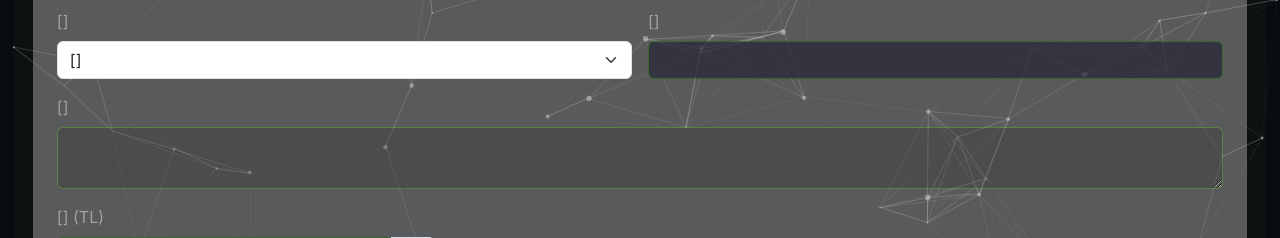
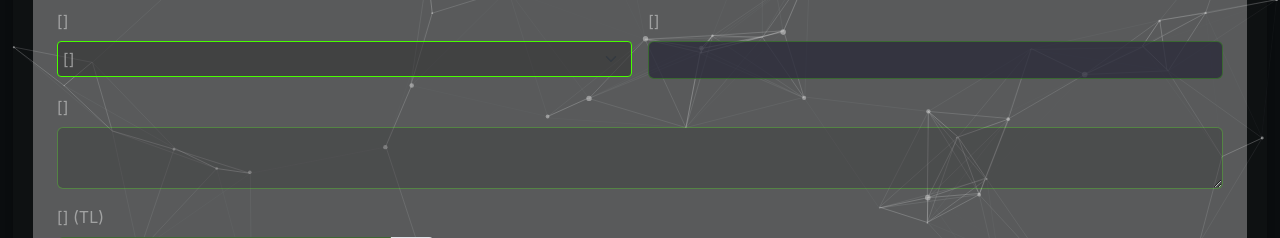
Before and after one commit to metatronslove/NumberFansBot, a Flask app: template Templates/user-dashboard.html in a window 1280 px wide. Shown: the part 313-551 px from the top of the page. Run offline with Flask 3, Linux system fonts and the light colour scheme; the template is opened without the code that fills it: most values are stand-ins (such as "Sample title", 1, 10 or a date in 2020); parts of the project's set-up code (start-up, migrations or seed data) failed here and were passed over; some libraries are stand-ins or nearby versions.

Commit message:
Add files via upload

```diff
--- a/Assets/styles.css
+++ b/Assets/styles.css
@@ -52,7 +52,7 @@ center img {
 	z-index: 1000;
 }
 
-.language-switcher select {
+.language-switcher select, .form-select {
 	background-color: rgba(42,42,42,.5);
 	color: rgba(200,200,200,0.66);
 	border: 1px solid #48ff00;
@@ -118,6 +118,10 @@ center img {
 .tab-pane.active {
 	.mb-3 * {
 		display: inline-table;
+	}
+	.form-select {
+		min-width: min-content;
+		top: 2px;
 	}
 	label {
 		min-width: 16rem;
```
